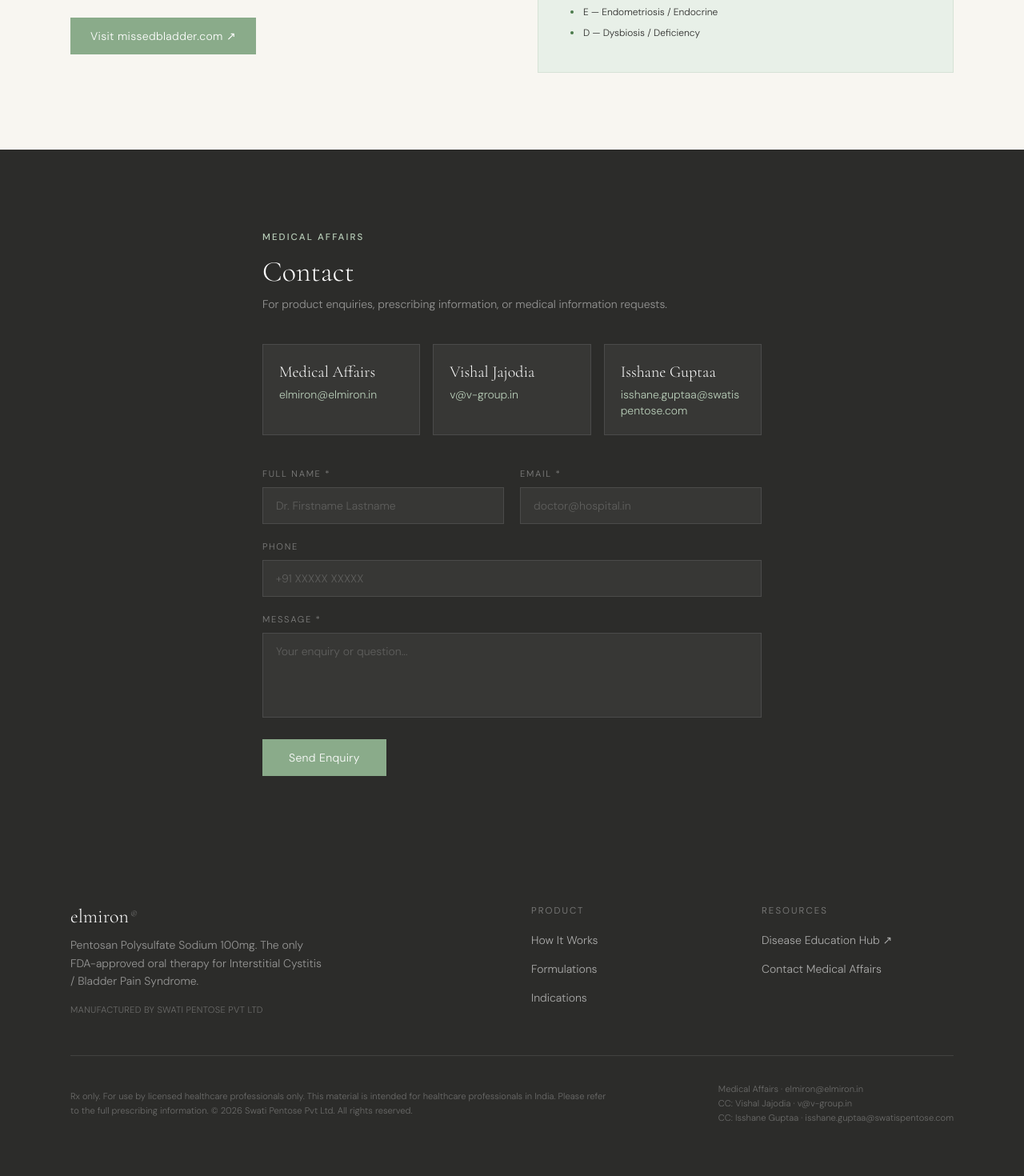
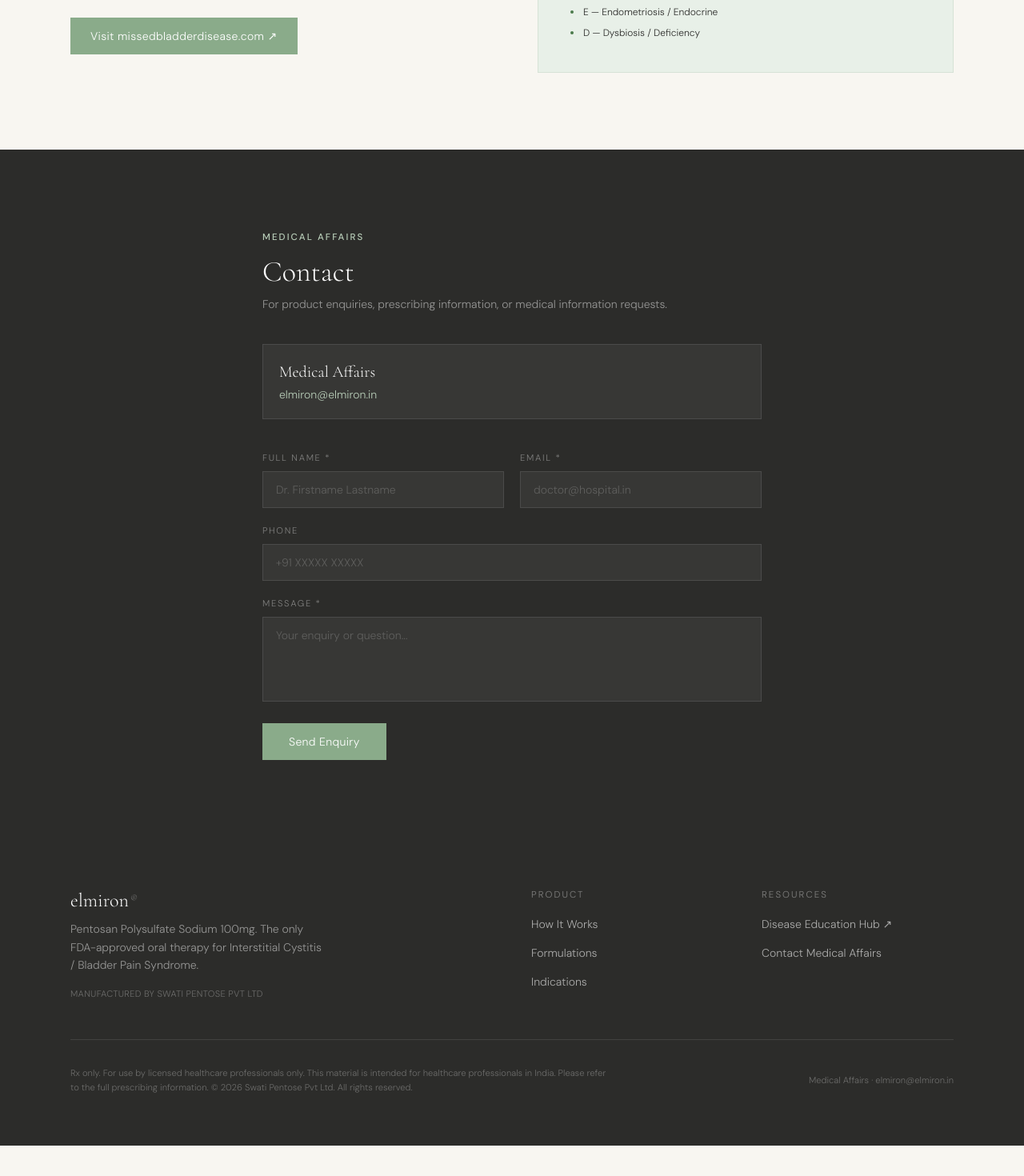
Before and after one commit to Praverse-Tech-Pvt-Ltd/Elmiron, a Next.js app in the folder apps/elmiron/: page / in a window 1280 px wide. Shown: the part 3651-5121 px from the top of the page at 80% size. After the commit the page ends 5083 px from the top, so only its background shows below. Built offline with nearby package versions, Linux system fonts and the light colour scheme.

Commit message:
Update disease education and contact emails

```diff
--- a/apps/elmiron/app/api/contact/route.ts
+++ b/apps/elmiron/app/api/contact/route.ts
@@ -10,10 +10,6 @@ const schema = z.object({
 
 const fromEmail = process.env.RESEND_FROM_EMAIL ?? 'onboarding@resend.dev'
 const contactEmail = process.env.CONTACT_EMAIL ?? 'elmiron@elmiron.in'
-const ccEmails = (process.env.CONTACT_CC_EMAILS ?? 'v@v-group.in,isshane.guptaa@swatispentose.com')
-  .split(',')
-  .map((email) => email.trim())
-  .filter(Boolean)
 
 function escapeHtml(value: string) {
   return value
@@ -40,7 +36,6 @@ export async function POST(req: Request) {
     await resend.emails.send({
       from: fromEmail,
       to: contactEmail,
-      cc: ccEmails,
       reply_to: data.email,
       subject: `New enquiry from ${data.name} — Elmiron Website`,
       html: `
--- a/apps/elmiron/components/ContactForm.tsx
+++ b/apps/elmiron/components/ContactForm.tsx
@@ -18,14 +18,6 @@ const contacts = [
   {
     name: 'Medical Affairs',
     email: 'elmiron@elmiron.in',
-  },
-  {
-    name: 'Vishal Jajodia',
-    email: 'v@v-group.in',
-  },
-  {
-    name: 'Isshane Guptaa',
-    email: 'isshane.guptaa@swatispentose.com',
   },
 ]
 
@@ -71,7 +63,7 @@ export function ContactForm() {
           For product enquiries, prescribing information, or medical information requests.
         </p>
 
-        <div className="grid grid-cols-1 sm:grid-cols-3 gap-4 mb-10">
+        <div className="grid grid-cols-1 gap-4 mb-10">
           {contacts.map((contact) => (
             <a
               key={contact.email}
@@ -158,17 +150,6 @@ export function ContactForm() {
                 Something went wrong. Please email{' '}
                 <a href="mailto:elmiron@elmiron.in" className="underline underline-offset-2">
                   elmiron@elmiron.in
-                </a>{' '}
-                and copy{' '}
-                <a href="mailto:v@v-group.in" className="underline underline-offset-2">
-                  v@v-group.in
-                </a>{' '}
-                /{' '}
-                <a
-                  href="mailto:isshane.guptaa@swatispentose.com"
-                  className="underline underline-offset-2"
-                >
-                  isshane.guptaa@swatispentose.com
                 </a>
                 .
               </div>
--- a/apps/elmiron/components/Footer.tsx
+++ b/apps/elmiron/components/Footer.tsx
@@ -50,7 +50,7 @@ export function Footer() {
             <ul className="space-y-3">
               <li>
                 <a
-                  href="https://missedbladder.com"
+                  href="https://missedbladderdisease.com"
                   target="_blank"
                   rel="noopener noreferrer"
                   className="font-body text-sm text-white/60 hover:text-white transition-colors"
@@ -78,15 +78,6 @@ export function Footer() {
             <a href="mailto:elmiron@elmiron.in" className="block hover:text-white transition-colors">
               Medical Affairs · elmiron@elmiron.in
             </a>
-            <a href="mailto:v@v-group.in" className="block hover:text-white transition-colors">
-              CC: Vishal Jajodia · v@v-group.in
-            </a>
-            <a
-              href="mailto:isshane.guptaa@swatispentose.com"
-              className="block hover:text-white transition-colors"
-            >
-              CC: Isshane Guptaa · isshane.guptaa@swatispentose.com
-            </a>
           </div>
         </div>
       </div>
--- a/apps/elmiron/components/InitiativeSection.tsx
+++ b/apps/elmiron/components/InitiativeSection.tsx
@@ -35,12 +35,12 @@ export function InitiativeSection() {
               across India.
             </p>
             <a
-              href="https://missedbladder.com"
+              href="https://missedbladderdisease.com"
               target="_blank"
               rel="noopener noreferrer"
               className="font-body text-sm px-6 py-3 bg-sage text-white hover:bg-sage-deep border border-sage hover:border-sage-deep transition-colors tracking-wide inline-block"
             >
-              Visit missedbladder.com ↗
+              Visit missedbladderdisease.com ↗
             </a>
           </div>
 
--- a/apps/elmiron/components/Nav.tsx
+++ b/apps/elmiron/components/Nav.tsx
@@ -48,7 +48,7 @@ export function Nav() {
             </Link>
           ))}
           <a
-            href="https://missedbladder.com"
+            href="https://missedbladderdisease.com"
             target="_blank"
             rel="noopener noreferrer"
             className="font-body text-sm text-sage-deep hover:text-sage border-b border-sage/40 hover:border-sage pb-0.5 transition-colors tracking-wide"
@@ -89,7 +89,7 @@ export function Nav() {
             </Link>
           ))}
           <a
-            href="https://missedbladder.com"
+            href="https://missedbladderdisease.com"
             target="_blank"
             rel="noopener noreferrer"
             className="font-body text-sm text-sage-deep tracking-wide"
```
